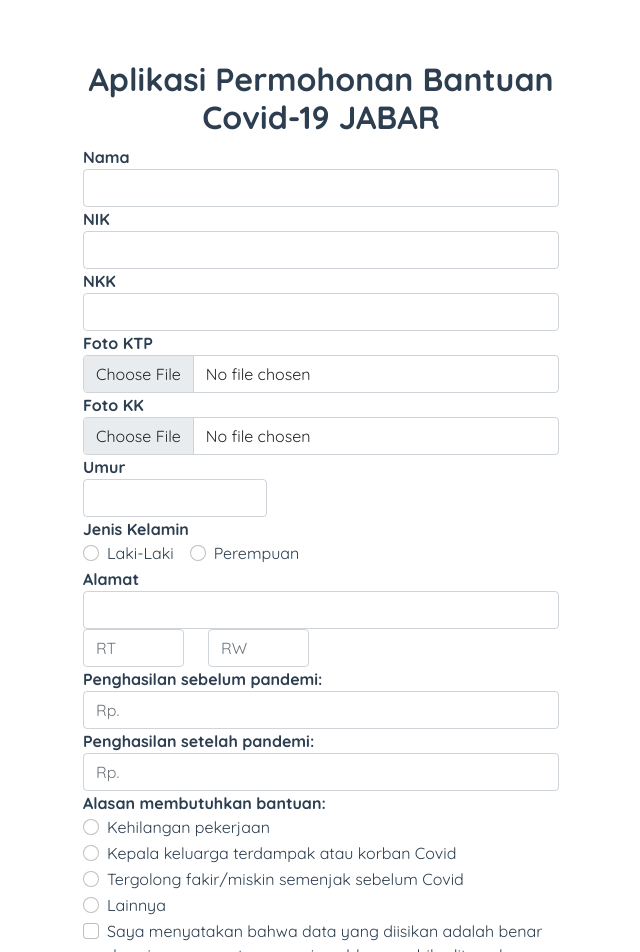
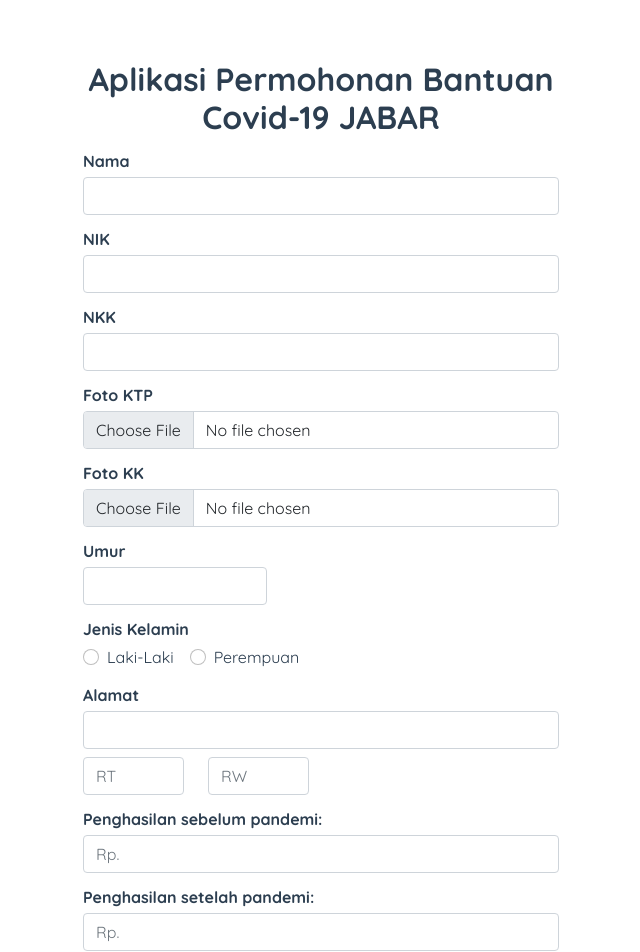
Before and after one commit to nazzalra/permohonan-bantuan-pandemi, a Vue app: page / in a window 1280 px wide. Shown: the top 952 px of the page, without its empty margins (319-959 px from the left). Built offline with nearby package versions, Linux system fonts and the light colour scheme.

Commit message:
change form-group class to margenes class

```diff
--- a/src/components/FormValidation.vue
+++ b/src/components/FormValidation.vue
@@ -1,7 +1,7 @@
 <template>
   <form @submit.prevent="onSubmit">
-    <div class="form-group">
-      <label for="nama" class="fw-bold">Nama</label>
+    <div class="my-2">
+      <label for="nama" class="fw-bold my-1">Nama</label>
       <input
         type="text"
         v-model="userData.nama"
@@ -15,8 +15,8 @@
       </div>
     </div>
 
-    <div class="form-group">
-      <label for="nik" class="fw-bold">NIK</label>
+    <div class="my-2">
+      <label for="nik" class="fw-bold my-1">NIK</label>
       <input
         type="number"
         v-model="userData.nik"
@@ -33,8 +33,8 @@
       </div>
     </div>
 
-    <div class="form-group">
-      <label for="nkk" class="fw-bold">NKK</label>
+    <div class="my-2">
+      <label for="nkk" class="fw-bold my-1">NKK</label>
       <input
         type="number"
         v-model="userData.nkk"
@@ -51,8 +51,8 @@
       </div>
     </div>
 
-    <div class="form-group">
-      <label for="foto_ktp" class="fw-bold">Foto KTP</label>
+    <div class="my-2">
+      <label for="foto_ktp" class="fw-bold my-1">Foto KTP</label>
       <input
         type="file"
         @change="changeFoto($event, 'foto_ktp')"
@@ -72,8 +72,8 @@
       </div>
     </div>
 
-    <div class="form-group">
-      <label for="foto_kk" class="fw-bold">Foto KK</label>
+    <div class="my-2">
+      <label for="foto_kk" class="fw-bold my-1">Foto KK</label>
       <input
         type="file"
         @change="changeFoto($event, 'foto_kk')"
@@ -93,10 +93,10 @@
       </div>
     </div>
 
-    <div class="form-group">
+    <div class="my-2">
       <div class="row">
         <div class="col-sm-5">
-          <label for="umur" class="fw-bold">Umur</label>
+          <label for="umur" class="fw-bold my-1">Umur</label>
           <input
             type="number"
             v-model="userData.umur"
@@ -114,9 +114,9 @@
       </div>
     </div>
 
-    <div class="form-group">
-      <label for="jenis_kelamin" class="fw-bold">Jenis Kelamin</label>
-      <div class="form-group">
+    <div class="my-2">
+      <label for="jenis_kelamin" class="fw-bold my-1">Jenis Kelamin</label>
+      <div>
         <div
           class="form-check form-check-inline"
           :class="{ 'is-invalid': isError('jenis_kelamin') }"
@@ -152,8 +152,8 @@
       </div>
     </div>
 
-    <div class="form-group">
-      <label for="alamat" class="fw-bold">Alamat</label>
+    <div class="my-2">
+      <label for="alamat" class="fw-bold my-1">Alamat</label>
       <input
         type="text"
         v-model="userData.alamat"
@@ -168,7 +168,7 @@
       </div>
     </div>
 
-    <div class="form-group">
+    <div class="my-2">
       <div class="row">
         <div class="col-3">
           <input
@@ -203,8 +203,8 @@
       </div>
     </div>
 
-    <div class="form-group">
-      <label for="penghasilan_sebelum_pandemi" class="fw-bold">
+    <div class="my-2">
+      <label for="penghasilan_sebelum_pandemi" class="fw-bold my-1">
         Penghasilan sebelum pandemi:
         <span class="fw-bold" v-if="!!userData.penghasilan.sebelum_pandemi">{{
           formatRupiah(userData.penghasilan.sebelum_pandemi)
@@ -223,8 +223,8 @@
       </div>
     </div>
 
-    <div class="form-group">
-      <label for="penghasilan_setelah_pandemi" class="fw-bold">
+    <div class="my-2">
+      <label for="penghasilan_setelah_pandemi" class="fw-bold my-1">
         Penghasilan setelah pandemi:
         <span class="fw-bold" v-if="!!userData.penghasilan.setelah_pandemi">{{
           formatRupiah(userData.penghasilan.setelah_pandemi)
@@ -243,9 +243,9 @@
       </div>
     </div>
 
-    <div class="form-group">
-      <label class="fw-bold">Alasan membutuhkan bantuan:</label>
-      <div class="form-group">
+    <div class="my-2">
+      <label class="fw-bold my-1">Alasan membutuhkan bantuan:</label>
+      <div>
         <div class="form-check" :class="{ 'is-invalid': isError('alasan') }">
           <input
             class="form-check-input"
@@ -301,7 +301,7 @@
       </div>
     </div>
 
-    <div class="form-group form-check">
+    <div class="mt-4 form-check">
       <input
         type="checkbox"
         v-model="userData.persetujuan"
@@ -321,7 +321,7 @@
         <span v-if="isInvalid('persetujuan', 'required')">*Wajib dicentang</span>
       </div>
     </div>
-    <div class="form-group">
+    <div class="my-2">
       <button class="btn btn-block btn-success fw-bold">Submit Data</button>
     </div>
   </form>
```
